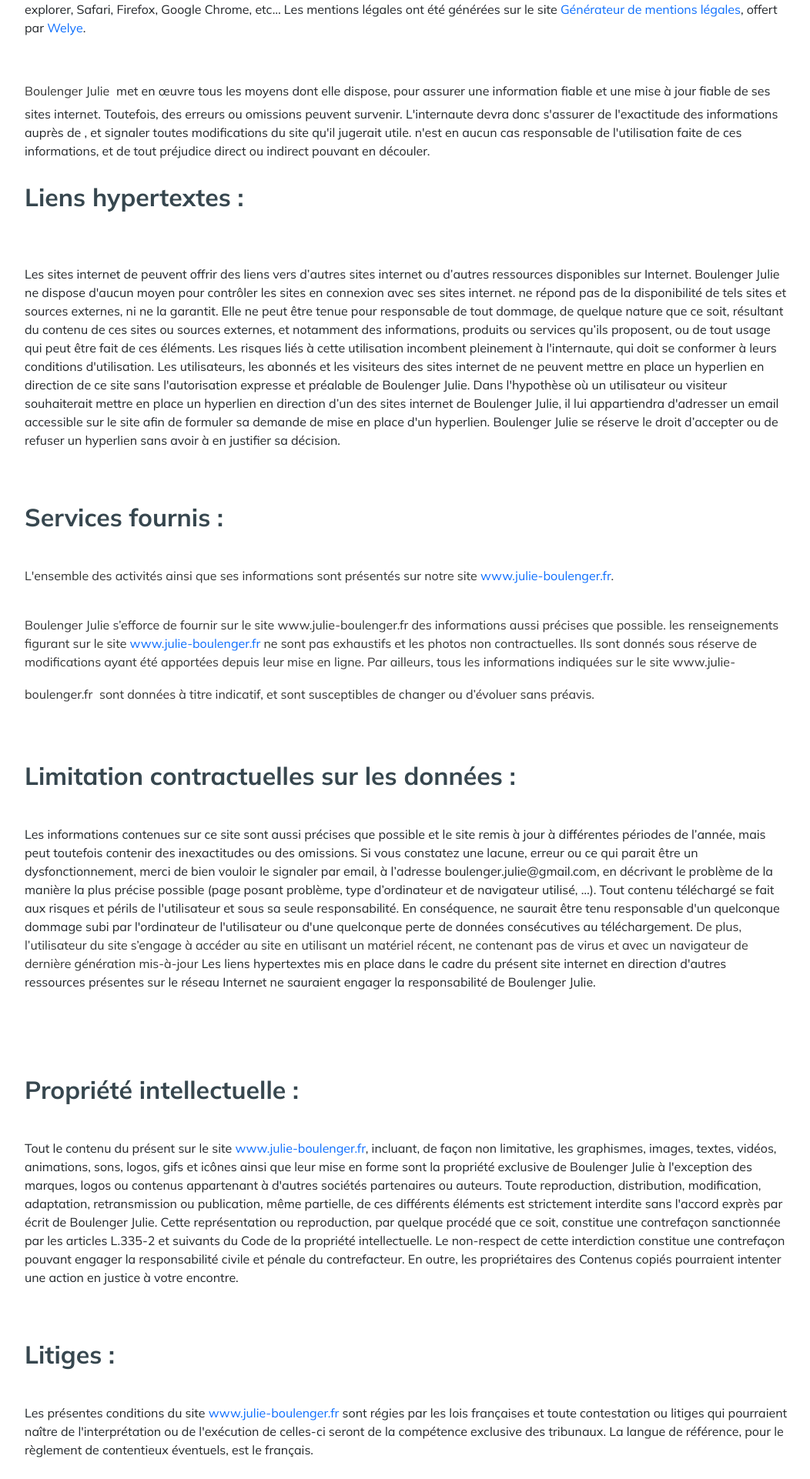
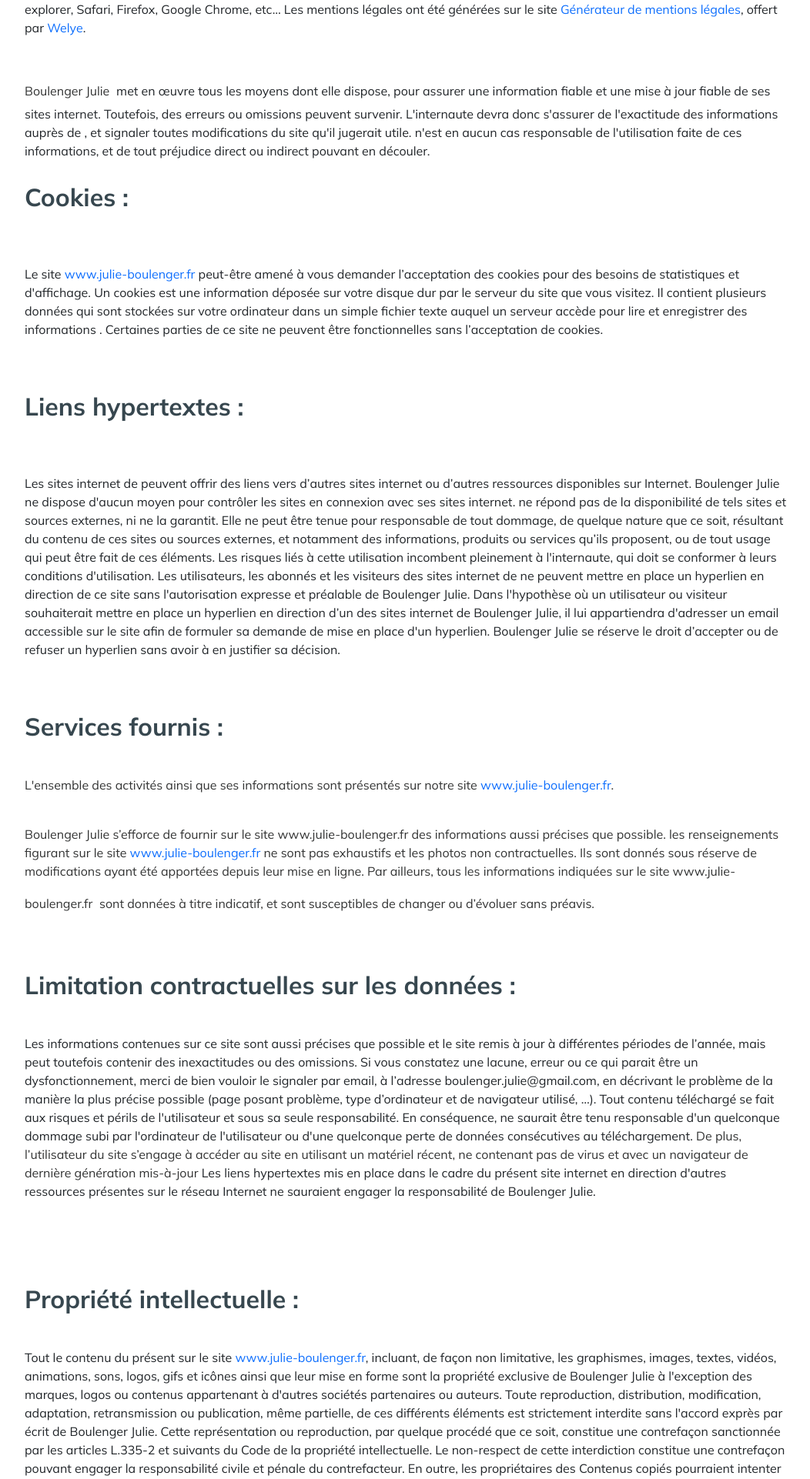
Before and after one commit to JBoulenger21/portfolio, a PHP site: page /mentionslegales.php in a window 1280 px wide. Shown: the part 934-2856 px from the top of the page at 77% size, without its empty margins (112-1164 px from the left). Run offline with PHP 8.4, Linux system fonts and the light colour scheme.

Commit message:
best practices

```diff
--- a/header.php
+++ b/header.php
@@ -4,7 +4,7 @@
     <meta charset="utf-8">
     <meta name="viewport" content="width=device-width, initial-scale=1">
     <meta name="description" content="www.julie-boulenger.fr : site professionnel de Julie BOULENGER, Développeur Web et Web Mobile.">
-    <link rel="icon" type="image/png" href="ressources/logoJBblanc.png">
+    <link rel="icon" type="image/png" href="ressources/faviconJB.png">
     <link rel="preconnect" href="https://fonts.gstatic.com">
     <link href="https://fonts.googleapis.com/css2?family=Mulish:ital,wght@0,200;0,300;0,400;0,500;0,600;0,700;0,800;0,900;1,200;1,300;1,400;1,500;1,600;1,700;1,800;1,900&family=Poppins:ital,wght@0,100;0,200;0,300;0,400;0,500;0,600;0,700;0,800;0,900;1,100;1,200;1,300;1,400;1,500;1,600;1,700;1,800;1,900&display=swap" rel="stylesheet">
     <link rel="stylesheet" href="https://stackpath.bootstrapcdn.com/bootstrap/5.0.0-alpha1/css/bootstrap.min.css" integrity="sha384-r4NyP46KrjDleawBgD5tp8Y7UzmLA05oM1iAEQ17CSuDqnUK2+k9luXQOfXJCJ4I" crossorigin="anonymous">
@@ -36,13 +36,13 @@
     </div>
     <div class="sidebar sidebarright">
       <div>
-          <div class="item"><a href="https://www.linkedin.com/in/julieboulenger21/" target="_blank"><img class="logocontact" src="ressources/linkedin.png" alt="linkedin logo"></img></a></div>
+          <div class="item"><a href="https://www.linkedin.com/in/julieboulenger21/" target="_blank" rel="noreferrer noopener"><img class="logocontact" src="ressources/linkedin.png" alt="linkedin logo"></a></div>
       </div>
       <div>
-          <div class="item"><a href="https://github.com/JBoulenger21" target="_blank"><img class="logocontact" src="ressources/github.png" alt="github logo"></img></a></div>
+          <div class="item"><a href="https://github.com/JBoulenger21" target="_blank" rel="noreferrer noopener"><img class="logocontact" src="ressources/github.png" alt="github logo"></a></div>
       </div>
       <div>
-          <div class="item"><a href="ressources/CV_JulieBoulenger_DevWeb.pdf" download="CV Julie Boulenger" target="_blank">CV</a></div>
+          <div class="item"><a href="ressources/CV_JulieBoulenger_DevWeb.pdf" download="CV Julie Boulenger" target="_blank" rel="noreferrer noopener">CV</a></div>
       </div>
       <div>
         <div class="item">
--- a/main.js
+++ b/main.js
@@ -49,7 +49,6 @@ if (btncompetence) {
 }
 
 function burgerMenu() {
-  console.log("Pouet");
   var x = document.getElementById("footernav");
   if (x.className === "footmenu") {
     x.className = "responsive";
--- a/mentionslegales.php
+++ b/mentionslegales.php
@@ -31,8 +31,8 @@ include('header.php');
 
   <span style="color: #323333;">Boulenger Julie<b> </b></span>met en œuvre tous les moyens dont elle dispose, pour assurer une information fiable et une mise à jour fiable de ses sites internet. Toutefois, des erreurs ou omissions peuvent survenir. L'internaute devra donc s'assurer de l'exactitude des informations auprès de , et signaler toutes modifications du site qu'il jugerait utile. n'est en aucun cas responsable de l'utilisation faite de ces informations, et de tout préjudice direct ou indirect pouvant en découler.</br>
 
-  <!-- <p><b>Cookies :</b></p> </br>
-  <p>Le site <a href="http://www.julie-boulenger.fr">www.julie-boulenger.fr</a> peut-être amené à vous demander l’acceptation des cookies pour des besoins de statistiques et d'affichage. Un cookies est une information déposée sur votre disque dur par le serveur du site que vous visitez. Il contient plusieurs données qui sont stockées sur votre ordinateur dans un simple fichier texte auquel un serveur accède pour lire et enregistrer des informations . Certaines parties de ce site ne peuvent être fonctionnelles sans l’acceptation de cookies.</p></br> -->
+  <p><b>Cookies :</b></p> </br>
+  <p>Le site <a href="http://www.julie-boulenger.fr">www.julie-boulenger.fr</a> peut-être amené à vous demander l’acceptation des cookies pour des besoins de statistiques et d'affichage. Un cookies est une information déposée sur votre disque dur par le serveur du site que vous visitez. Il contient plusieurs données qui sont stockées sur votre ordinateur dans un simple fichier texte auquel un serveur accède pour lire et enregistrer des informations . Certaines parties de ce site ne peuvent être fonctionnelles sans l’acceptation de cookies.</p></br>
 
   <p><b>Liens hypertextes :</b></p> </br>
   <p>Les sites internet de peuvent offrir des liens vers d’autres sites internet ou d’autres ressources disponibles sur Internet. Boulenger Julie ne dispose d'aucun moyen pour contrôler les sites en connexion avec ses sites internet. ne répond pas de la disponibilité de tels sites et sources externes, ni ne la garantit. Elle ne peut être tenue pour responsable de tout dommage, de quelque nature que ce soit, résultant du contenu de ces sites ou sources externes, et notamment des informations, produits ou services qu’ils proposent, ou de tout usage qui peut être fait de ces éléments. Les risques liés à cette utilisation incombent pleinement à l'internaute, qui doit se conformer à leurs conditions d'utilisation.
@@ -55,7 +55,9 @@ include('header.php');
   <p style="color: #b51a00;"><span style="color: rgb(0, 0, 0);"><b>Propriété intellectuelle :</b></span></p>
   <p>Tout le contenu du présent sur le site <a href="http://www.julie-boulenger.fr">www.julie-boulenger.fr</a>, incluant, de façon non limitative, les graphismes, images, textes, vidéos, animations, sons, logos, gifs et icônes ainsi que leur mise en forme sont la propriété exclusive de Boulenger Julie à l'exception des marques, logos ou contenus appartenant à d'autres sociétés partenaires ou auteurs.
 
-  Toute reproduction, distribution, modification, adaptation, retransmission ou publication, même partielle, de ces différents éléments est strictement interdite sans l'accord exprès par écrit de Boulenger Julie. Cette représentation ou reproduction, par quelque procédé que ce soit, constitue une contrefaçon sanctionnée par les articles L.335-2 et suivants du Code de la propriété intellectuelle. Le non-respect de cette interdiction constitue une contrefaçon pouvant engager la responsabilité civile et pénale du contrefacteur. En outre, les propriétaires des Contenus copiés pourraient intenter une action en justice à votre encontre.</p>
+  Toute reproduction, distribution, modification, adaptation, retransmission ou publication, même partielle, de ces différents éléments est strictement interdite sans l'accord exprès par écrit de Boulenger Julie. Cette représentation ou reproduction, par quelque procédé que ce soit, constitue une contrefaçon sanctionnée par les articles L.335-2 et suivants du Code de la propriété intellectuelle. Le non-respect de cette interdiction constitue une contrefaçon pouvant engager la responsabilité civile et pénale du contrefacteur. En outre, les propriétaires des Contenus copiés pourraient intenter une action en justice à votre encontre.
+
+  Avatar réalisé par <a href="https://twitter.com/Kane_Universe" target="_blank" rel="noreferrer noopener"><em>KaneUniverse</em></a></p>
   </br>
   <!-- <p style="color: #b51a00;"><span style="color: rgb(0, 0, 0);"><b>Déclaration à la CNIL : </b></span></p>
   <p>Conformément à la loi 78-17 du 6 janvier 1978 (modifiée par la loi 2004-801 du 6 août 2004 relative à la protection des personnes physiques à l'égard des traitements de données à caractère personnel) relative à l'informatique, aux fichiers et aux libertés, ce site n'a pas fait l'objet d'une déclaration  auprès de la Commission nationale de l'informatique et des libertés (<a href="http://www.cnil.fr/">www.cnil.fr</a>).</p>
```
Also changed, not shown: index.php (+5 -5 lines), ressources/Avatar3.png, ressources/Avatartest3bis.png (deleted), ressources/explofichiers.PNG, ressources/faviconJB.png (added), ressources/flappybird.PNG.
